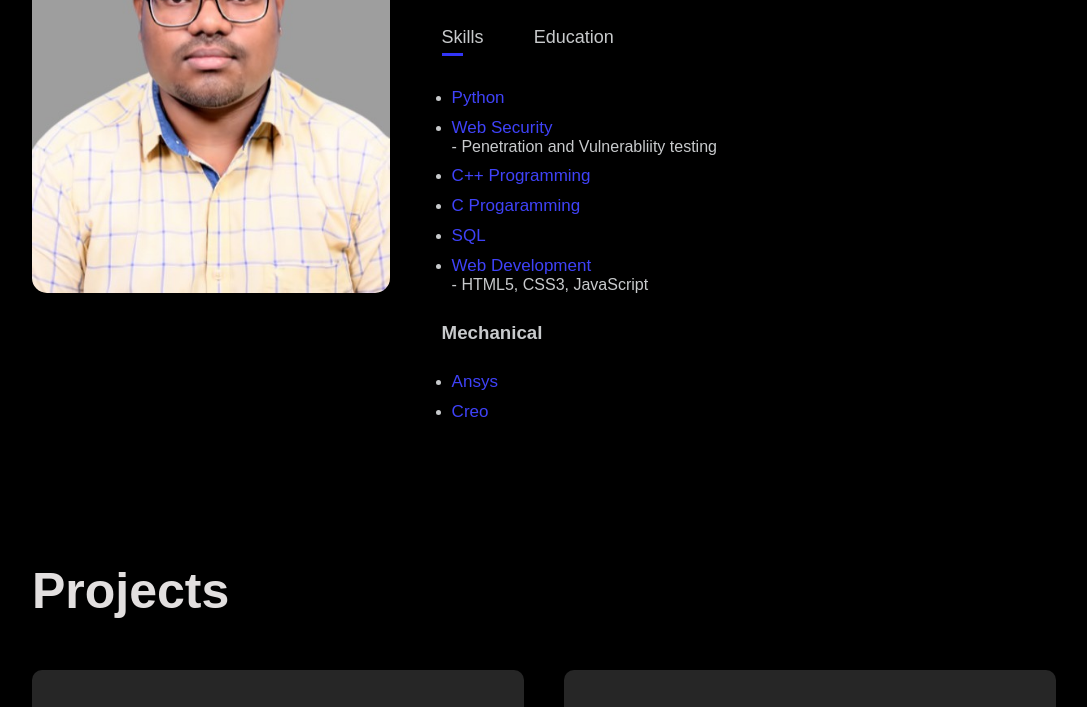
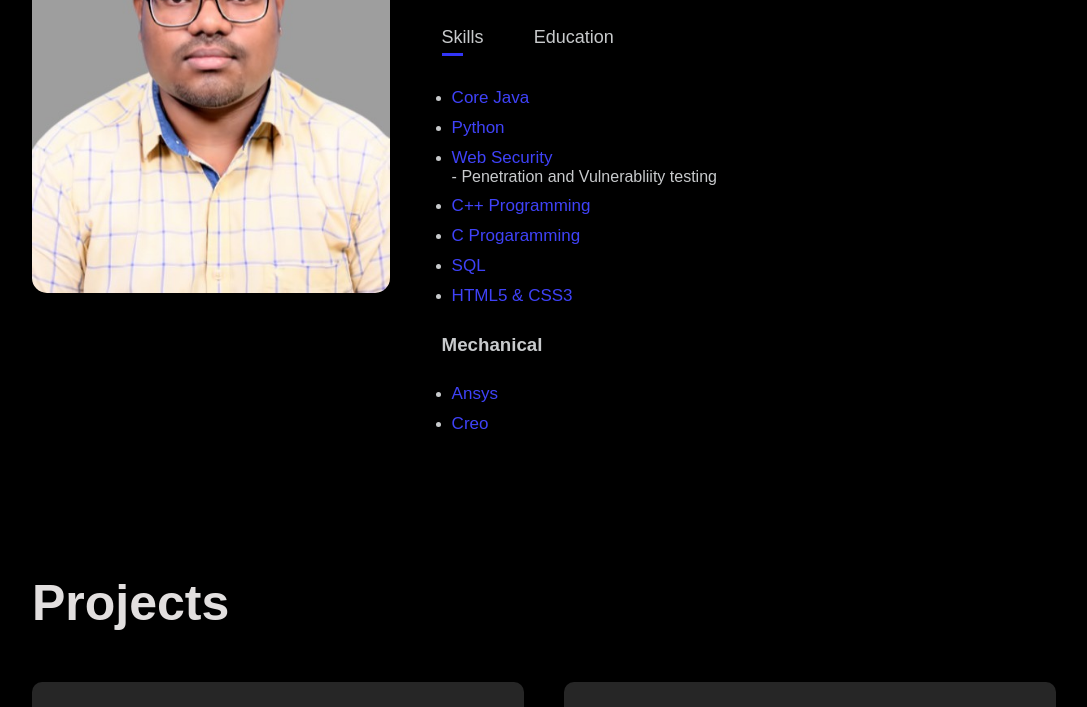
Before and after one commit to prasannaSp7/prasannaSp7.github.io, a plain HTML site: page index.html in a window 1280 px wide. Shown: the part 1059-1766 px from the top of the page, without its empty margins (96-1183 px from the left). Drawn offline with Linux system fonts and the light colour scheme.

Commit message:
Update index.html

```diff
--- a/index.html
+++ b/index.html
@@ -48,12 +48,13 @@
                         </div>
                         <div class="tab-contains active-tab" id="Skills">
                             <ul>
+                                <li><span>Core Java</span></li>
                                 <li><span>Python</span></li>
                                 <li><span>Web Security</span><br> - Penetration and Vulnerabliity testing</li>
                                 <li><span>C++ Programming</span></li>
                                 <li><span>C Progaramming</span></li>
                                 <li><span>SQL</span></li>
-                                <li><span>Web Development</span><br> - HTML5, CSS3, JavaScript</li>
+                                <li><span>HTML5 & CSS3</span></li>
                                 <br><span><h3>Mechanical</h3><br></span>
                                 <li><span>Ansys</span></li>
                                 <li><span>Creo</span></li>
@@ -236,7 +237,7 @@
                 Msg.innerHTML="Message Sent Successfully"
                 setTimeout(function(){
                     Msg.innerHTML=""
-                },4500)
+                },2500)
                 form.reset()
             })
             .catch(error => console.error('Error!', error.message))
```
